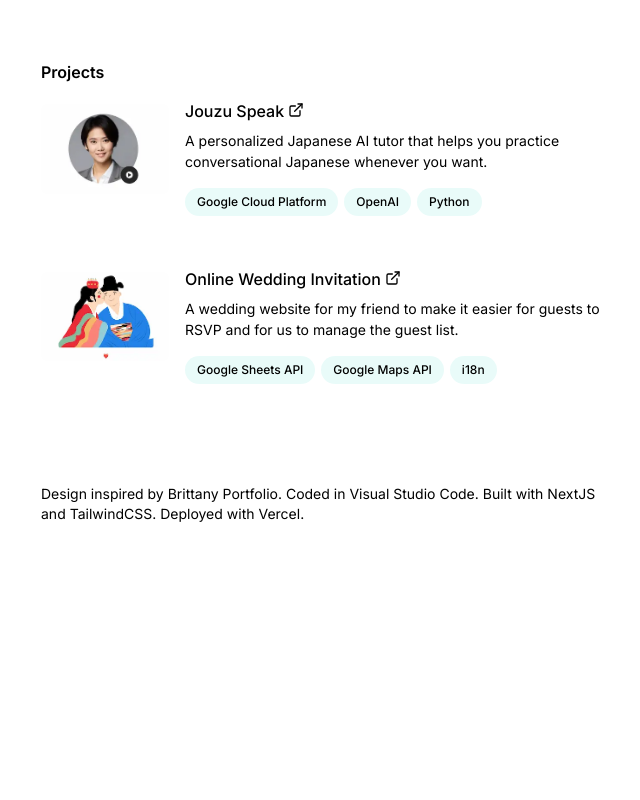
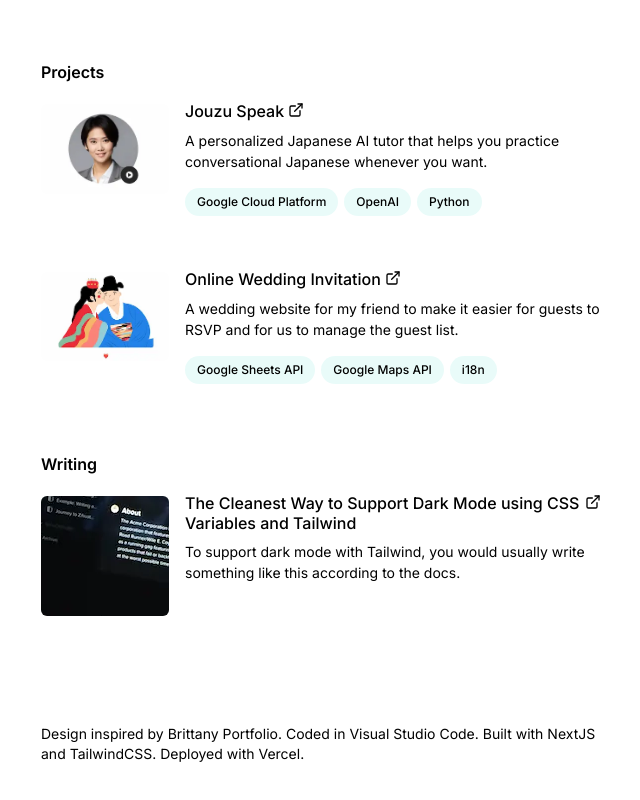
Before and after one commit to KittichoteKamalapirat/dev-port-v3, a Next.js app: page / in a window 1280 px wide. Shown: the part 1091-1891 px from the top of the page, without its empty margins (599-1239 px from the left). Before the commit the page ends 1711 px from the top, so only its background shows below. Built offline with nearby package versions, Linux system fonts and the light colour scheme.

Commit message:
feat: add blog section

```diff
--- /dev/null
+++ b/src/app/components/sections/Blog.section.tsx
@@ -0,0 +1,76 @@
+import { FiExternalLink } from "react-icons/fi";
+
+import P from "../Text/P";
+import Image from "next/image";
+
+interface Props {
+  className?: string;
+}
+
+interface Blog {
+  title: string;
+  link: string;
+  description: string;
+  thumbnail: string;
+}
+const blogs: Blog[] = [
+  {
+    title:
+      "The Cleanest Way to Support Dark Mode using CSS Variables and Tailwind",
+    description:
+      "To support dark mode with Tailwind, you would usually write something like this according to the docs.",
+    link: "https://dev.to/kittishane/the-cleanest-way-to-support-dark-mode-using-css-variables-and-tailwind-4po0",
+    thumbnail: "/blog-dark-mode.webp",
+  },
+];
+const BlogSection = ({ className }: Props) => {
+  return (
+    <section id="Blogs" className={className}>
+      <h2 className="text-foreground-primary mb-4 font-semibold">Writing</h2>
+      <ul className="group/list">
+        {blogs.map((blog, index) => (
+          <li className="mb-12" key={`Blog-${index}`}>
+            <div className="group relative grid pb-1 transition-all sm:grid-cols-8 sm:gap-8 md:gap-4 lg:hover:!opacity-100 lg:group-hover/list:opacity-50 hover:cursor-pointer">
+              {/* for bg color when hover */}
+              <div className="absolute -inset-x-4 -inset-y-4 z-0 hidden rounded-md transition motion-reduce:transition-none lg:-inset-x-6 lg:block lg:group-hover:bg-slate-100/20 dark:lg:group-hover:bg-slate-800/50 lg:group-hover:shadow-[inset_0_1px_0_0_rgba(148,163,184,0.1)] lg:group-hover:drop-shadow-lg"></div>
+              {/* left */}
+              <header className="z-10 mb-2 mt-1 text-xs font-semibold uppercase tracking-wide text-foreground-secondary sm:col-span-2">
+                <Image
+                  alt={blog.title}
+                  src={blog.thumbnail}
+                  width={200}
+                  height={120}
+                  className="rounded-md object-none w-[200px] h-[120px]"
+                />
+              </header>
+              {/* right */}
+              <div className="z-10 sm:col-span-6">
+                <div>
+                  <h3 className="text-foreground-primary font-medium leading-snug ">
+                    <a
+                      href={blog.link}
+                      target="_blank"
+                      aria-label={`${blog.title}(opens in new tab))`}
+                      className="inline-flex items-baseline font-medium leading-tight text-foreground-primary hover:text-brand-primary focus-visible:text-brand-primary  group/link text-base"
+                      rel="noreferrer noopener"
+                    >
+                      {/* make the entire card a link */}
+                      <span className="absolute -inset-x-4 -inset-y-2.5 hidden rounded md:-inset-x-6 md:-inset-y-4 lg:block" />
+                      {blog.title}
+                      <FiExternalLink class="inline-block h-4 w-4 shrink-0 transition-transform group-hover/link:-translate-y-1 group-hover/link:translate-x-1 group-focus-visible/link:-translate-y-1 group-focus-visible/link:translate-x-1 motion-reduce:transition-none ml-1 translate-y-px" />
+                    </a>
+                  </h3>
+
+                  <P className="mt-2 text-sm leading-normal text-foreground-secondary hidden lg:block">
+                    {blog.description}
+                  </P>
+                </div>
+              </div>
+            </div>
+          </li>
+        ))}
+      </ul>
+    </section>
+  );
+};
+export default BlogSection;
--- a/src/app/page.tsx
+++ b/src/app/page.tsx
@@ -15,6 +15,7 @@ import HeroSection from "./components/sections/Hero.section";
 import ProjectSection from "./components/sections/Project.section";
 import SocialSection from "./components/sections/Social.section";
 import ToolsSection from "./components/sections/Tools.section";
+import BlogSection from "./components/sections/Blog.section";
 
 export default function Home() {
   const [currentSection, setCurrentSection] = useState<SectionState>("about");
@@ -56,7 +57,7 @@ export default function Home() {
 
   return (
     <main
-      className="flex min-h-screen flex-col items-center justify-between bg-background-primary"
+      className="flex min-h-screen flex-col items-center justify-between bg-background-primary pb-12"
       ref={appRef}
     >
       <Navbar />
@@ -88,6 +89,9 @@ export default function Home() {
             <div ref={projectsRef}>
               <ProjectSection className="mt-8 lg:mt-16" />
             </div>
+            <div>
+              <BlogSection className="mt-8 lg:mt-16" />
+            </div>
             <ToolsSection className="mt-8 lg:mt-24" />
           </div>
         </div>
```
Also changed, not shown: public/blog-dark-mode.webp (added).
